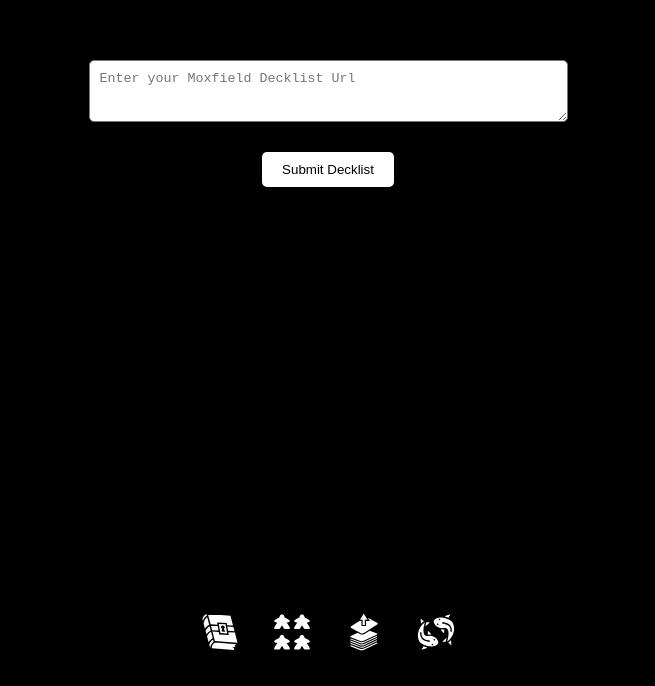
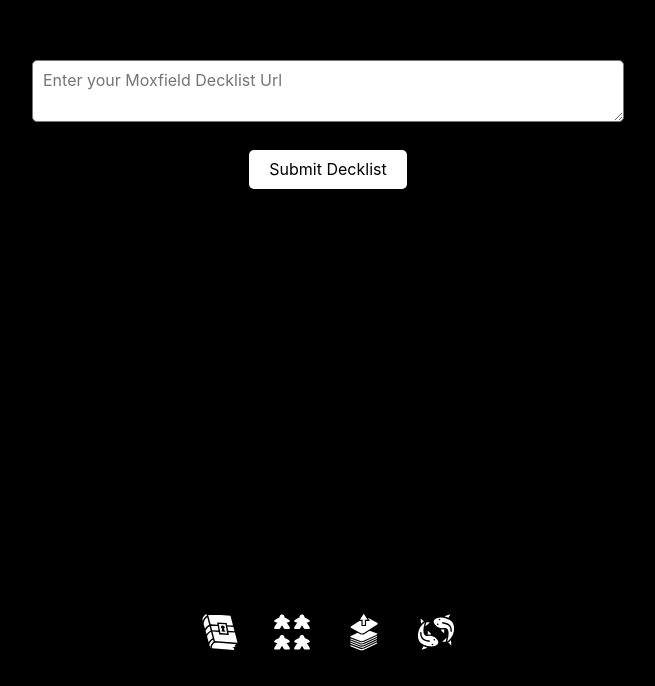
Before and after one commit to IanSLosch/IanSLosch.github.io, a plain HTML site: page index.html in a window 1280 px wide. Shown: the part 130-816 px from the top of the page, without its empty margins (312-967 px from the left). Drawn offline with Linux system fonts and the light colour scheme.

Commit message:
normalize.css import

```diff
--- a/index.html
+++ b/index.html
@@ -1 +1 @@
-<!doctype html><html lang="en"><head><meta charset="utf-8"/><link rel="icon" href="/favicon.ico"/><meta name="viewport" content="width=device-width,initial-scale=1"/><meta name="theme-color" content="#000000"/><meta name="description" content="Web site created using create-react-app"/><link rel="apple-touch-icon" href="/logo192.png"/><link rel="manifest" href="/manifest.json"/><title>React App</title><script defer="defer" src="/static/js/main.fd926d1d.js"></script><link href="/static/css/main.6d39944a.css" rel="stylesheet"></head><body><noscript>You need to enable JavaScript to run this app.</noscript><div id="root"></div></body></html>
+<!doctype html><html lang="en"><head><meta charset="utf-8"/><link rel="icon" href="/favicon.ico"/><meta name="viewport" content="width=device-width,initial-scale=1"/><meta name="theme-color" content="#000000"/><meta name="description" content="Web site created using create-react-app"/><link rel="apple-touch-icon" href="/logo192.png"/><link rel="manifest" href="/manifest.json"/><title>React App</title><script defer="defer" src="/static/js/main.fd926d1d.js"></script><link href="/static/css/main.81d7f682.css" rel="stylesheet"></head><body><noscript>You need to enable JavaScript to run this app.</noscript><div id="root"></div></body></html>
--- a/static/css/main.6d39944a.css
+++ /dev/null
@@ -1,2 +0,0 @@
-html{background-color:#000}body,html{height:100%}body{-webkit-font-smoothing:antialiased;-moz-osx-font-smoothing:grayscale;font-family:-apple-system,BlinkMacSystemFont,Segoe UI,Roboto,Oxygen,Ubuntu,Cantarell,Fira Sans,Droid Sans,Helvetica Neue,sans-serif;margin:0;overflow-x:hidden;padding:0;width:100%}code{font-family:source-code-pro,Menlo,Monaco,Consolas,Courier New,monospace}
-/*# sourceMappingURL=main.6d39944a.css.map*/
```
Also changed, not shown: static/css/main.81d7f682.css (added, +2 -0 lines), asset-manifest.json, 4 other files.
